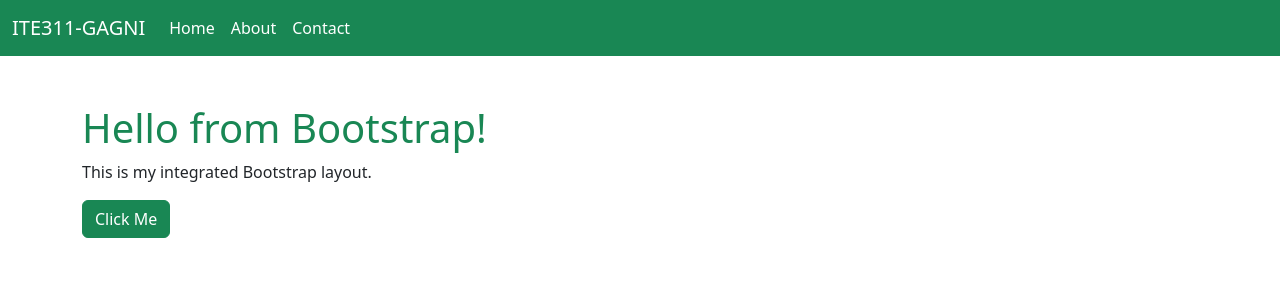
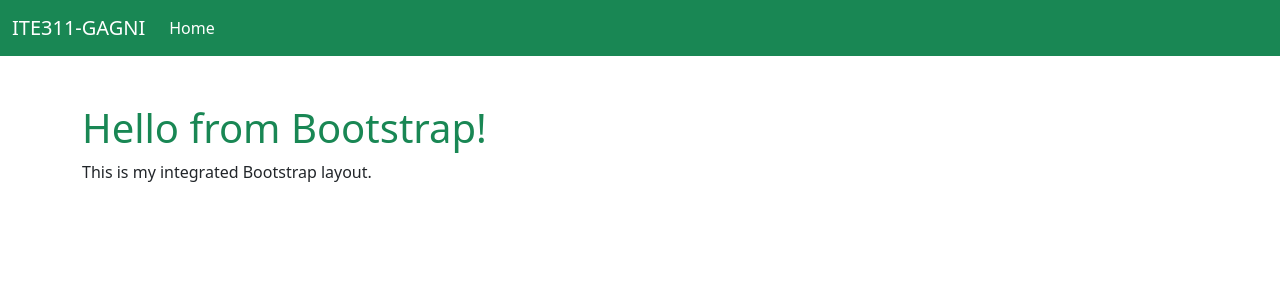
Before and after one commit to thorfinn0222/WebSystem-ITE311, a CodeIgniter 4 app: the page made by app/Views/template.php in a window 1280 px wide. Shown: the top 300 px of the page. Run offline with PHP 8.4 and a stand-in for CodeIgniter, Linux system fonts and the light colour scheme; the template is opened without the code that fills it, so the values that code supplies are empty; some libraries are stand-ins or nearby versions.

```diff
--- a/app/Views/template.php
+++ b/app/Views/template.php
@@ -22,22 +22,15 @@
                     <li class="nav-item">
                         <a class="nav-link text-white" href="#">Home</a>
                     </li>
-                    <li class="nav-item">
-                        <a class="nav-link text-white" href="#">About</a>
-                    </li>
-                    <li class="nav-item">
-                        <a class="nav-link text-white" href="#">Contact</a>
-                    </li>
                 </ul>
             </div>
         </div>
     </nav>
 
-    <!-- ✅ Bootstrap Content -->
+
     <div class="container mt-5">
         <h1 class="text-success">Hello from Bootstrap!</h1>
         <p>This is my integrated Bootstrap layout.</p>
-        <button class="btn btn-success">Click Me</button>
     </div>
 
 </body>
```
